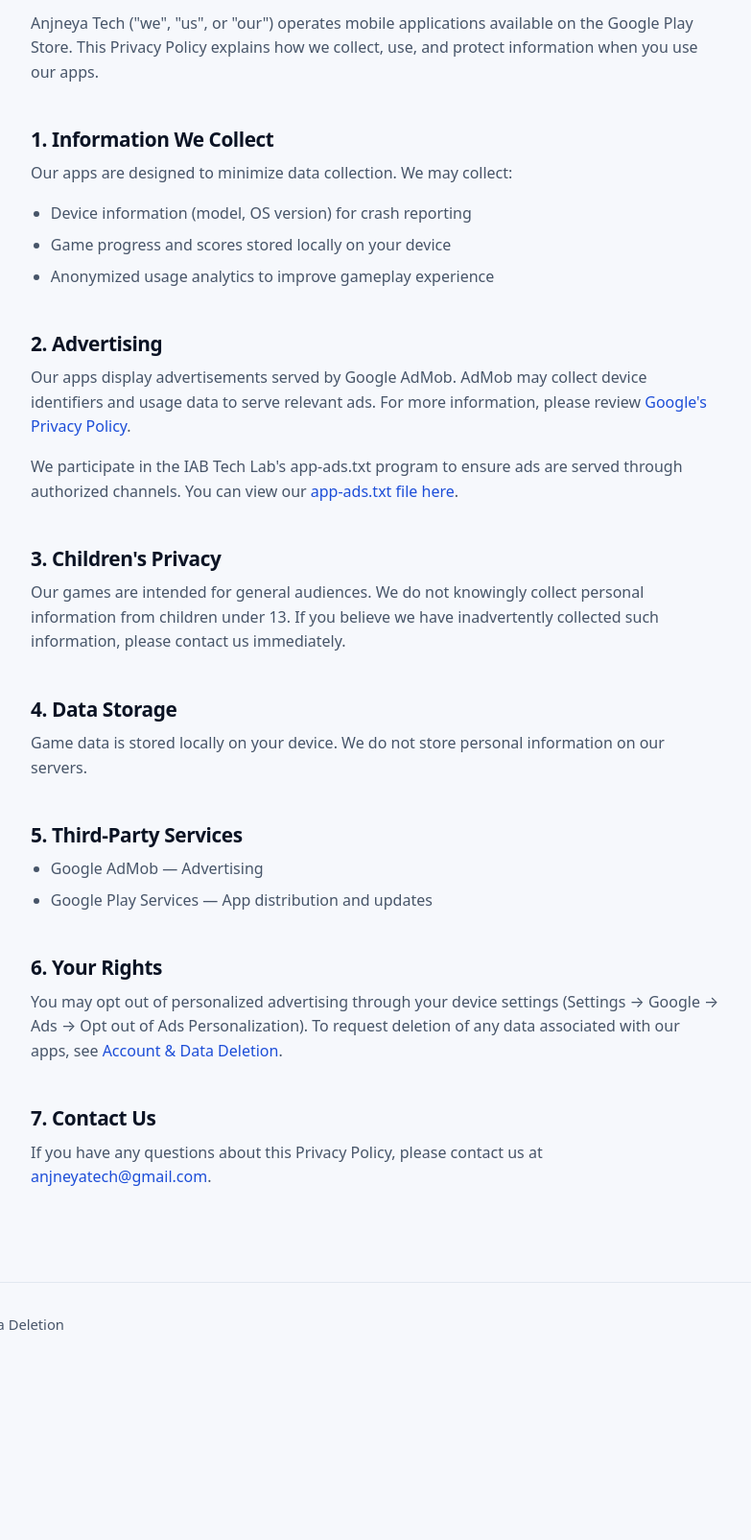
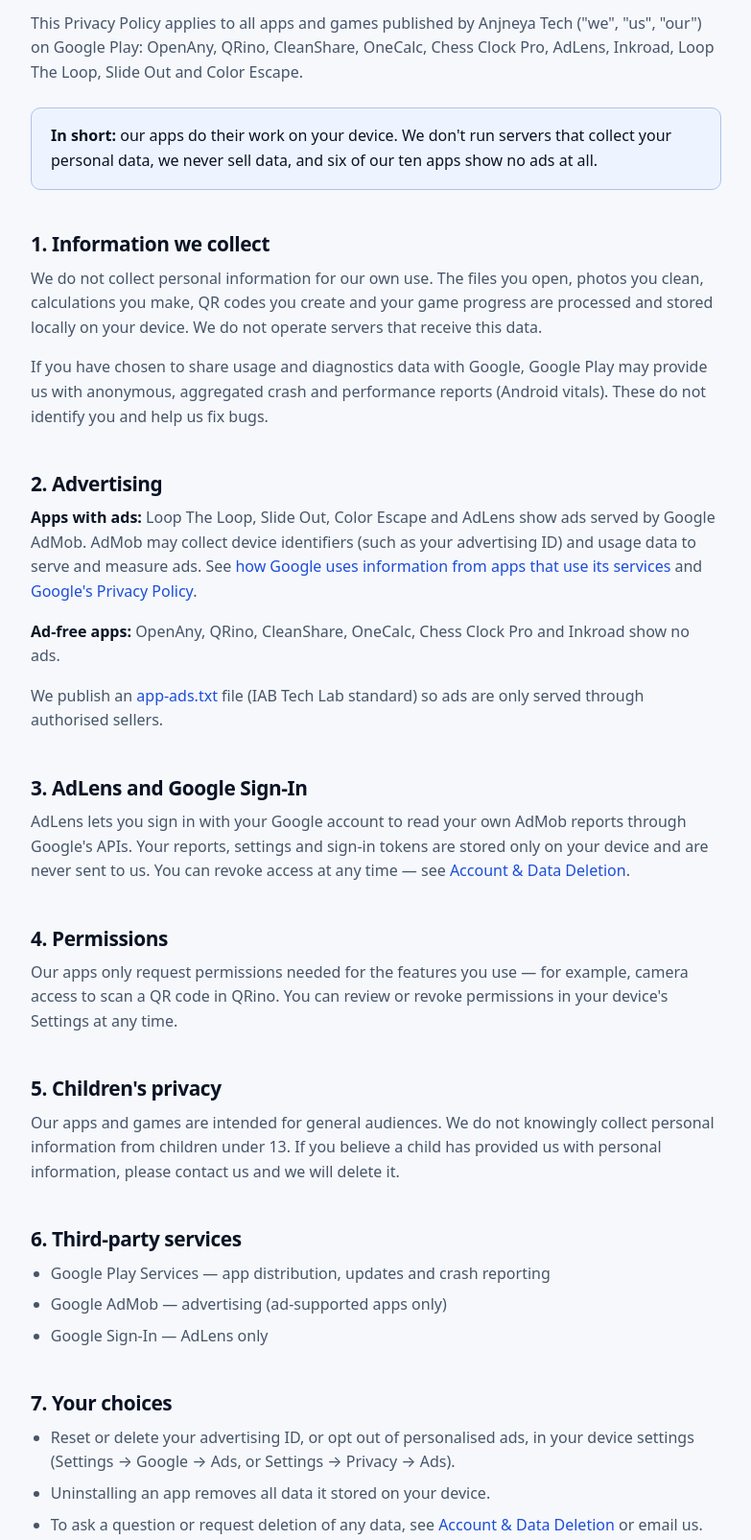
Before and after one commit to anjneyatech-official/anjneyatech-official.github.io, a plain HTML site: page privacy.html in a window 1280 px wide. Shown: the part 301-1906 px from the top of the page at 96% size, without its empty margins (248-1031 px from the left). Before the commit the page ends 1725 px from the top, so only its background shows below. Drawn offline with Linux system fonts and the light colour scheme.

Commit message:
Polish site for sharing and align privacy policy with Play listings
- Add 1200x630 social preview image and large-card share metadata
- Add favicon.ico and share tags on legal pages
- Serve 128px icons in app cards (~370 KB lighter)
- Tag OneCalc and Inkroad as ad-free per Play listing
- Rewrite privacy policy to match Play: which apps show ads, on-device data, AdLens sign-in

```diff
--- a/privacy.html
+++ b/privacy.html
@@ -8,6 +8,11 @@
   <title>Privacy Policy — Anjneya Tech</title>
   <meta name="description" content="How Anjneya Tech apps and games handle your information." />
   <link rel="canonical" href="https://anjneyatech-official.github.io/privacy.html" />
+  <meta property="og:type" content="website" />
+  <meta property="og:site_name" content="Anjneya Tech" />
+  <meta property="og:url" content="https://anjneyatech-official.github.io/privacy.html" />
+  <meta property="og:image" content="https://anjneyatech-official.github.io/assets/og-image.jpg" />
+  <meta name="twitter:card" content="summary_large_image" />
   <meta name="theme-color" content="#0a1433" />
   <meta name="color-scheme" content="light dark" />
   <link rel="icon" type="image/png" sizes="48x48" href="assets/favicon-48.png" />
@@ -31,37 +36,49 @@
     <h1>Privacy Policy</h1>
     <p class="updated">Last updated: October 2026</p>
 
-    <p>Anjneya Tech ("we", "us", or "our") operates mobile applications available on the Google Play Store. This Privacy Policy explains how we collect, use, and protect information when you use our apps.</p>
+    <p>This Privacy Policy applies to all apps and games published by Anjneya Tech ("we", "us", "our") on Google Play: OpenAny, QRino, CleanShare, OneCalc, Chess Clock Pro, AdLens, Inkroad, Loop The Loop, Slide Out and Color Escape.</p>
 
-    <h2>1. Information We Collect</h2>
-    <p>Our apps are designed to minimize data collection. We may collect:</p>
+    <div class="callout">
+      <p><strong>In short:</strong> our apps do their work on your device. We don't run servers that collect your personal data, we never sell data, and six of our ten apps show no ads at all.</p>
+    </div>
+
+    <h2>1. Information we collect</h2>
+    <p>We do not collect personal information for our own use. The files you open, photos you clean, calculations you make, QR codes you create and your game progress are processed and stored locally on your device. We do not operate servers that receive this data.</p>
+    <p>If you have chosen to share usage and diagnostics data with Google, Google Play may provide us with anonymous, aggregated crash and performance reports (Android vitals). These do not identify you and help us fix bugs.</p>
+
+    <h2>2. Advertising</h2>
+    <p><strong>Apps with ads:</strong> Loop The Loop, Slide Out, Color Escape and AdLens show ads served by Google AdMob. AdMob may collect device identifiers (such as your advertising ID) and usage data to serve and measure ads. See <a href="https://policies.google.com/technologies/ads" target="_blank" rel="noopener noreferrer">how Google uses information from apps that use its services</a> and <a href="https://policies.google.com/privacy" target="_blank" rel="noopener noreferrer">Google's Privacy Policy</a>.</p>
+    <p><strong>Ad-free apps:</strong> OpenAny, QRino, CleanShare, OneCalc, Chess Clock Pro and Inkroad show no ads.</p>
+    <p>We publish an <a href="app-ads.txt">app-ads.txt</a> file (IAB Tech Lab standard) so ads are only served through authorised sellers.</p>
+
+    <h2>3. AdLens and Google Sign-In</h2>
+    <p>AdLens lets you sign in with your Google account to read your own AdMob reports through Google's APIs. Your reports, settings and sign-in tokens are stored only on your device and are never sent to us. You can revoke access at any time — see <a href="delete-account.html">Account &amp; Data Deletion</a>.</p>
+
+    <h2>4. Permissions</h2>
+    <p>Our apps only request permissions needed for the features you use — for example, camera access to scan a QR code in QRino. You can review or revoke permissions in your device's Settings at any time.</p>
+
+    <h2>5. Children's privacy</h2>
+    <p>Our apps and games are intended for general audiences. We do not knowingly collect personal information from children under 13. If you believe a child has provided us with personal information, please contact us and we will delete it.</p>
+
+    <h2>6. Third-party services</h2>
     <ul>
-      <li>Device information (model, OS version) for crash reporting</li>
-      <li>Game progress and scores stored locally on your device</li>
-      <li>Anonymized usage analytics to improve gameplay experience</li>
+      <li>Google Play Services — app distribution, updates and crash reporting</li>
+      <li>Google AdMob — advertising (ad-supported apps only)</li>
+      <li>Google Sign-In — AdLens only</li>
     </ul>
 
-    <h2>2. Advertising</h2>
-    <p>Our apps display advertisements served by Google AdMob. AdMob may collect device identifiers and usage data to serve relevant ads. For more information, please review <a href="https://policies.google.com/privacy" target="_blank" rel="noopener noreferrer">Google's Privacy Policy</a>.</p>
-    <p>We participate in the IAB Tech Lab's app-ads.txt program to ensure ads are served through authorized channels. You can view our <a href="app-ads.txt">app-ads.txt file here</a>.</p>
-
-    <h2>3. Children's Privacy</h2>
-    <p>Our games are intended for general audiences. We do not knowingly collect personal information from children under 13. If you believe we have inadvertently collected such information, please contact us immediately.</p>
-
-    <h2>4. Data Storage</h2>
-    <p>Game data is stored locally on your device. We do not store personal information on our servers.</p>
-
-    <h2>5. Third-Party Services</h2>
+    <h2>7. Your choices</h2>
     <ul>
-      <li>Google AdMob — Advertising</li>
-      <li>Google Play Services — App distribution and updates</li>
+      <li>Reset or delete your advertising ID, or opt out of personalised ads, in your device settings (Settings → Google → Ads, or Settings → Privacy → Ads).</li>
+      <li>Uninstalling an app removes all data it stored on your device.</li>
+      <li>To ask a question or request deletion of any data, see <a href="delete-account.html">Account &amp; Data Deletion</a> or email us.</li>
     </ul>
 
-    <h2>6. Your Rights</h2>
-    <p>You may opt out of personalized advertising through your device settings (Settings → Google → Ads → Opt out of Ads Personalization). To request deletion of any data associated with our apps, see <a href="delete-account.html">Account &amp; Data Deletion</a>.</p>
+    <h2>8. Changes to this policy</h2>
+    <p>If we change this policy, we will update the date at the top of this page. Significant changes will also be noted in the app's release notes.</p>
 
-    <h2>7. Contact Us</h2>
-    <p>If you have any questions about this Privacy Policy, please contact us at <a href="mailto:anjneyatech@gmail.com">anjneyatech@gmail.com</a>.</p>
+    <h2>9. Contact us</h2>
+    <p>Anjneya Tech — <a href="mailto:anjneyatech@gmail.com">anjneyatech@gmail.com</a></p>
   </main>
 
   <footer class="site-footer">
--- a/sitemap.xml
+++ b/sitemap.xml
@@ -1,6 +1,6 @@
 <?xml version="1.0" encoding="UTF-8"?>
 <urlset xmlns="http://www.sitemaps.org/schemas/sitemap/0.9">
-  <url><loc>https://anjneyatech-official.github.io/</loc><lastmod>2026-10-08</lastmod></url>
-  <url><loc>https://anjneyatech-official.github.io/privacy.html</loc><lastmod>2026-10-08</lastmod></url>
+  <url><loc>https://anjneyatech-official.github.io/</loc><lastmod>2026-10-09</lastmod></url>
+  <url><loc>https://anjneyatech-official.github.io/privacy.html</loc><lastmod>2026-10-09</lastmod></url>
   <url><loc>https://anjneyatech-official.github.io/delete-account.html</loc><lastmod>2026-07-04</lastmod></url>
 </urlset>
--- a/style.css
+++ b/style.css
@@ -308,3 +308,5 @@
   html { scroll-behavior: auto; }
   *, *::before, *::after { animation: none !important; transition: none !important; }
 }
+.callout { background: var(--chip); border: 1px solid color-mix(in srgb, var(--brand) 25%, var(--border)); border-radius: var(--radius-sm); padding: 16px 20px; margin: 1.5em 0; }
+.callout p { margin: 0; color: var(--text); }
```
Also changed, not shown: delete-account.html (+5 -0 lines), index.html (+23 -16 lines), assets/icons/adlens-128.webp (added), assets/icons/chessclockpro-128.webp (added), assets/icons/colorescape-128.webp (added), assets/icons/inkroad-128.webp (added), assets/icons/looptheloop-128.webp (added), assets/icons/metadataremover-128.webp (added), assets/icons/onecalc-128.webp (added), assets/icons/openany-128.webp (added), assets/icons/qrino-128.webp (added), assets/icons/slideout-128.webp (added), assets/og-image.jpg (added), favicon.ico (added).
